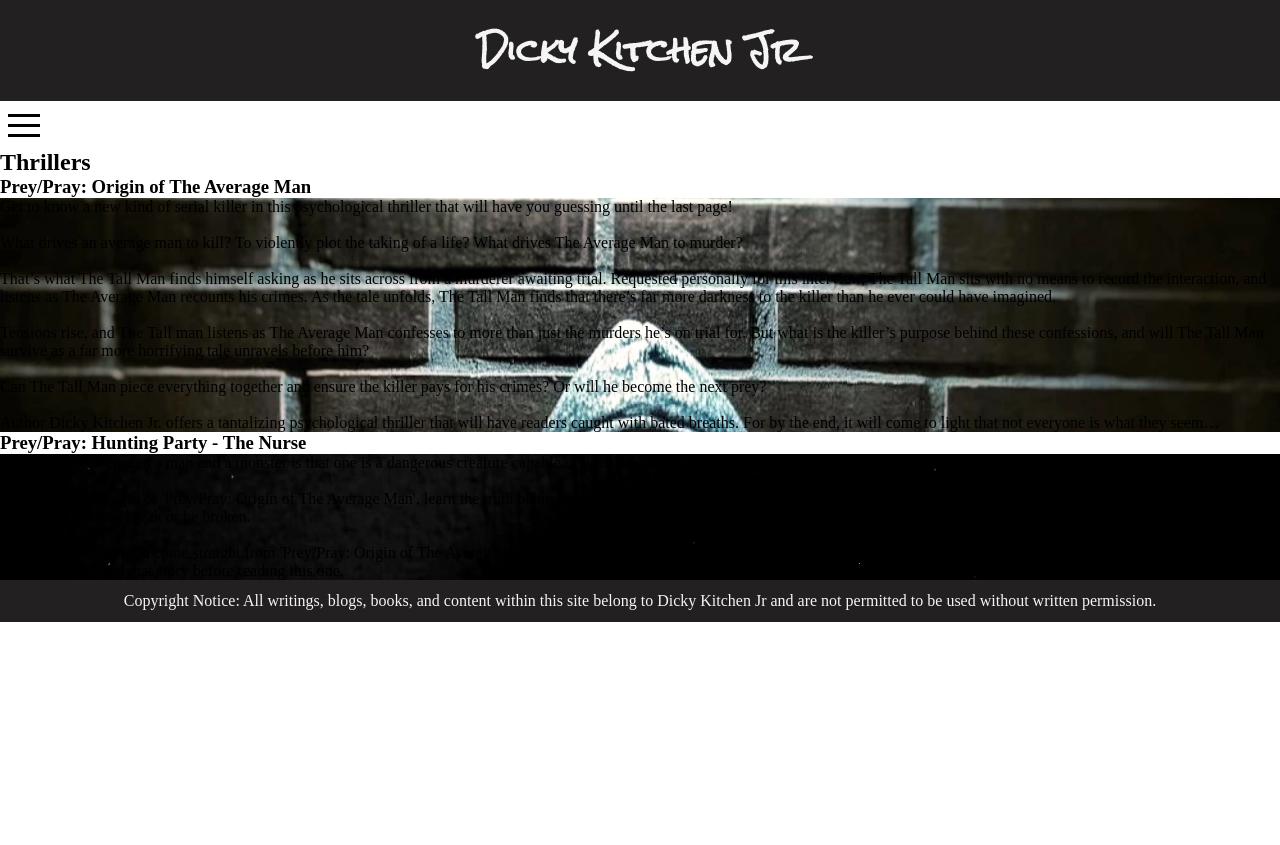
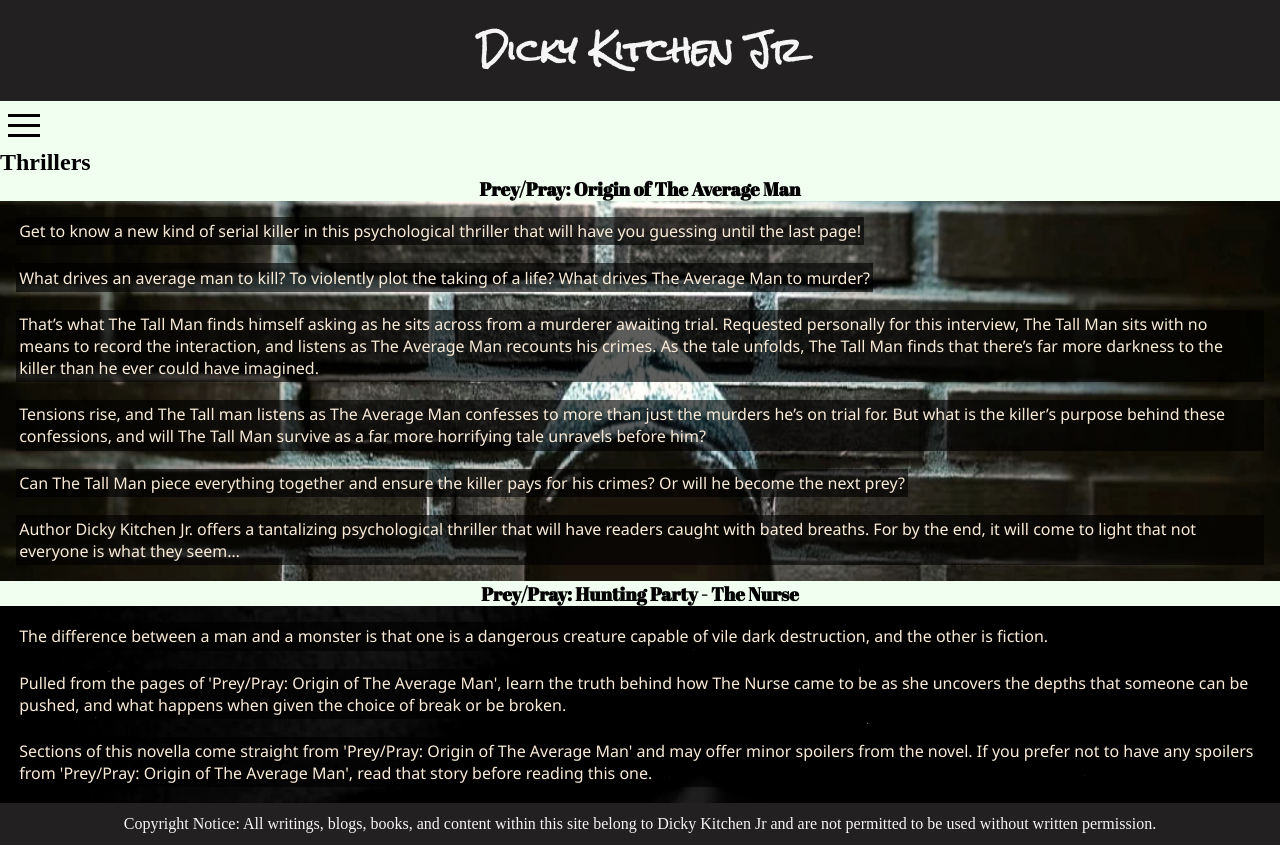
Before and after one commit to DickyKitchenJr/author-site-version-2, a React (Create React App) app in the folder author-v2/: page /thrillers in a window 1280 px wide. Before the commit the page ends 800 px from the top, so only its background shows below. Built offline with nearby package versions, Linux system fonts and the light colour scheme.

Commit message:
Update Thrillers.css

```diff
--- a/author-v2/src/Components/Thrillers.css
+++ b/author-v2/src/Components/Thrillers.css
@@ -0,0 +1,26 @@
+@font-face {
+  font-family: "Abril Fatface";
+  src: url(../Fonts/AbrilFatface-Regular.ttf);
+  font-display: swap;
+}
+
+.thrillers{
+    background-color: hsl(120, 100%, 97%);
+}
+
+.book-title{
+    text-align: center;
+    font-family: "Abril Fatface", 'Times New Roman', Times, serif;
+}
+
+.blurb-block{
+    padding: 1rem;
+}
+
+.book-blurb{
+    font-family: 'Segoe UI', Tahoma, Geneva, Verdana, sans-serif;
+    color: antiquewhite;
+    background-color: hsl(0deg 0% 0% / 64%);
+    padding: 0.2rem;
+    width: fit-content;
+}
```
